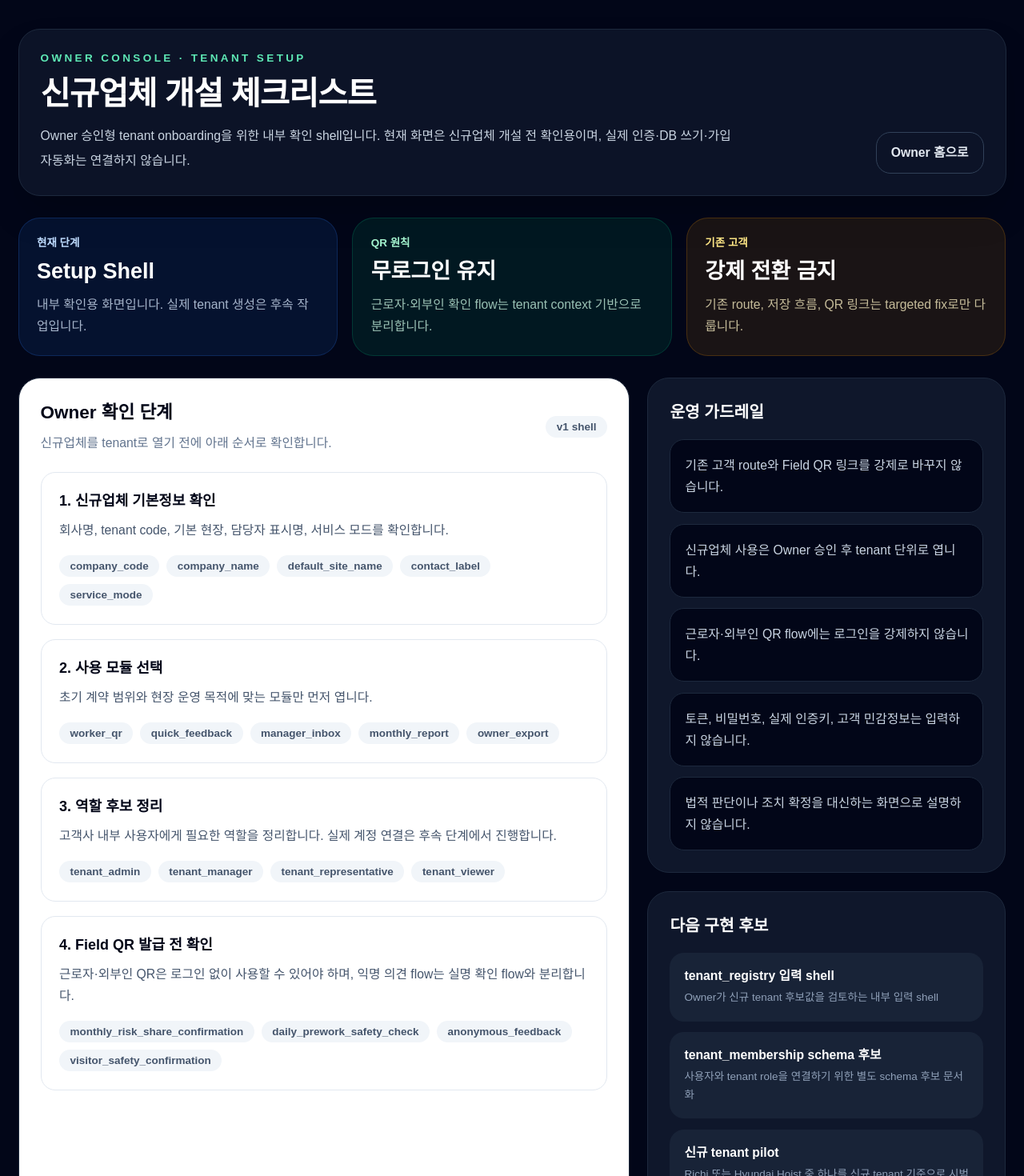
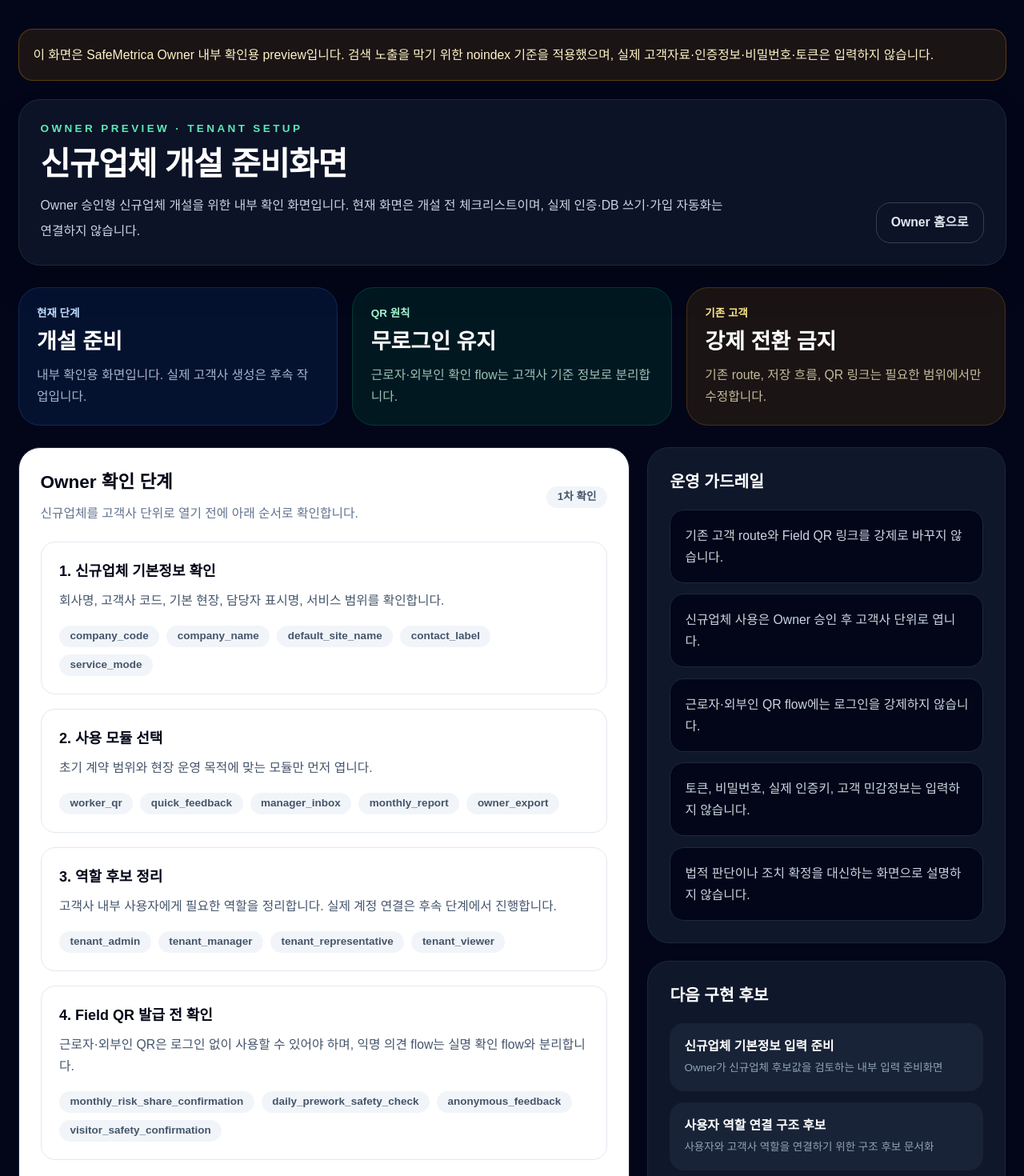
Before and after one commit to safemetrica/safe-metrica, a Next.js app: page /owner/tenant-onboarding in a window 1280 px wide. Shown: the top 1470 px of the page at 80% size. Built offline with nearby package versions, Linux system fonts and the light colour scheme.

Commit message:
fix: add owner tenant onboarding exposure guard (#727)

```diff
--- a/src/app/owner/tenant-onboarding/page.tsx
+++ b/src/app/owner/tenant-onboarding/page.tsx
@@ -1,11 +1,20 @@
+import type { Metadata } from "next";
 import Link from "next/link";
 
 export const dynamic = "force-dynamic";
 
+export const metadata: Metadata = {
+  title: "Owner Tenant Setup Checklist | SafeMetrica",
+  robots: {
+    index: false,
+    follow: false,
+  },
+};
+
 const setupSteps = [
   {
     title: "1. 신규업체 기본정보 확인",
-    description: "회사명, tenant code, 기본 현장, 담당자 표시명, 서비스 모드를 확인합니다.",
+    description: "회사명, 고객사 코드, 기본 현장, 담당자 표시명, 서비스 범위를 확인합니다.",
     items: ["company_code", "company_name", "default_site_name", "contact_label", "service_mode"],
   },
   {
@@ -27,7 +36,7 @@ const setupSteps = [
 
 const guardrails = [
   "기존 고객 route와 Field QR 링크를 강제로 바꾸지 않습니다.",
-  "신규업체 사용은 Owner 승인 후 tenant 단위로 엽니다.",
+  "신규업체 사용은 Owner 승인 후 고객사 단위로 엽니다.",
   "근로자·외부인 QR flow에는 로그인을 강제하지 않습니다.",
   "토큰, 비밀번호, 실제 인증키, 고객 민감정보는 입력하지 않습니다.",
   "법적 판단이나 조치 확정을 대신하는 화면으로 설명하지 않습니다.",
@@ -35,12 +44,12 @@ const guardrails = [
 
 const nextCandidates = [
   {
-    title: "tenant_registry 입력 shell",
-    description: "Owner가 신규 tenant 후보값을 검토하는 내부 입력 shell",
+    title: "신규업체 기본정보 입력 준비",
+    description: "Owner가 신규업체 후보값을 검토하는 내부 입력 준비화면",
   },
   {
-    title: "tenant_membership schema 후보",
-    description: "사용자와 tenant role을 연결하기 위한 별도 schema 후보 문서화",
+    title: "사용자 역할 연결 구조 후보",
+    description: "사용자와 고객사 역할을 연결하기 위한 구조 후보 문서화",
   },
   {
     title: "신규 tenant pilot",
@@ -52,17 +61,22 @@ export default function OwnerTenantOnboardingPage() {
   return (
     <main className="min-h-screen bg-slate-950 px-5 py-8 text-white">
       <section className="mx-auto max-w-6xl">
-        <div className="flex flex-col gap-5 rounded-3xl border border-slate-800 bg-slate-900/80 p-6 shadow-2xl md:flex-row md:items-end md:justify-between">
+        <div className="rounded-2xl border border-amber-500/30 bg-amber-500/10 p-4 text-sm leading-6 text-amber-100">
+          이 화면은 SafeMetrica Owner 내부 확인용 preview입니다. 검색 노출을 막기 위한
+          noindex 기준을 적용했으며, 실제 고객자료·인증정보·비밀번호·토큰은 입력하지 않습니다.
+        </div>
+
+        <div className="mt-5 flex flex-col gap-5 rounded-3xl border border-slate-800 bg-slate-900/80 p-6 shadow-2xl md:flex-row md:items-end md:justify-between">
           <div>
             <p className="text-xs font-black uppercase tracking-[0.25em] text-emerald-300">
-              Owner Console · Tenant Setup
+              Owner Preview · Tenant Setup
             </p>
             <h1 className="mt-3 text-3xl font-black tracking-tight md:text-4xl">
-              신규업체 개설 체크리스트
+              신규업체 개설 준비화면
             </h1>
             <p className="mt-3 max-w-3xl text-sm leading-7 text-slate-300">
-              Owner 승인형 tenant onboarding을 위한 내부 확인 shell입니다. 현재 화면은
-              신규업체 개설 전 확인용이며, 실제 인증·DB 쓰기·가입 자동화는 연결하지 않습니다.
+              Owner 승인형 신규업체 개설을 위한 내부 확인 화면입니다. 현재 화면은
+              개설 전 체크리스트이며, 실제 인증·DB 쓰기·가입 자동화는 연결하지 않습니다.
             </p>
           </div>
 
@@ -77,23 +91,23 @@ export default function OwnerTenantOnboardingPage() {
         <div className="mt-6 grid gap-4 md:grid-cols-3">
           <div className="rounded-3xl border border-blue-500/20 bg-blue-500/10 p-5">
             <p className="text-xs font-black text-blue-200">현재 단계</p>
-            <p className="mt-2 text-2xl font-black">Setup Shell</p>
+            <p className="mt-2 text-2xl font-black">개설 준비</p>
             <p className="mt-2 text-sm leading-6 text-blue-100/75">
-              내부 확인용 화면입니다. 실제 tenant 생성은 후속 작업입니다.
+              내부 확인용 화면입니다. 실제 고객사 생성은 후속 작업입니다.
             </p>
           </div>
           <div className="rounded-3xl border border-emerald-500/20 bg-emerald-500/10 p-5">
             <p className="text-xs font-black text-emerald-200">QR 원칙</p>
             <p className="mt-2 text-2xl font-black">무로그인 유지</p>
             <p className="mt-2 text-sm leading-6 text-emerald-100/75">
-              근로자·외부인 확인 flow는 tenant context 기반으로 분리합니다.
+              근로자·외부인 확인 flow는 고객사 기준 정보로 분리합니다.
             </p>
           </div>
           <div className="rounded-3xl border border-amber-500/20 bg-amber-500/10 p-5">
             <p className="text-xs font-black text-amber-200">기존 고객</p>
             <p className="mt-2 text-2xl font-black">강제 전환 금지</p>
             <p className="mt-2 text-sm leading-6 text-amber-100/75">
-              기존 route, 저장 흐름, QR 링크는 targeted fix로만 다룹니다.
+              기존 route, 저장 흐름, QR 링크는 필요한 범위에서만 수정합니다.
             </p>
           </div>
         </div>
@@ -104,11 +118,11 @@ export default function OwnerTenantOnboardingPage() {
               <div>
                 <h2 className="text-xl font-black">Owner 확인 단계</h2>
                 <p className="mt-2 text-sm leading-6 text-slate-500">
-                  신규업체를 tenant로 열기 전에 아래 순서로 확인합니다.
+                  신규업체를 고객사 단위로 열기 전에 아래 순서로 확인합니다.
                 </p>
               </div>
               <span className="rounded-full bg-slate-100 px-3 py-1 text-xs font-black text-slate-600">
-                v1 shell
+                1차 확인
               </span>
             </div>
 
@@ -137,7 +151,10 @@ export default function OwnerTenantOnboardingPage() {
               <h2 className="text-lg font-black">운영 가드레일</h2>
               <div className="mt-4 space-y-3">
                 {guardrails.map((item) => (
-                  <div key={item} className="rounded-2xl border border-slate-800 bg-slate-950 p-4 text-sm leading-6 text-slate-300">
+                  <div
+                    key={item}
+                    className="rounded-2xl border border-slate-800 bg-slate-950 p-4 text-sm leading-6 text-slate-300"
+                  >
                     {item}
                   </div>
                 ))}
@@ -159,7 +176,7 @@ export default function OwnerTenantOnboardingPage() {
         </div>
 
         <div className="mt-6 rounded-3xl border border-slate-800 bg-slate-900 p-5 text-xs leading-6 text-slate-400">
-          이 화면은 Owner 내부 운영용 shell입니다. 실제 고객자료, 토큰, 인증키, 비밀번호, 근로자 개인정보를 입력하지 않습니다.
+          이 화면은 Owner 내부 운영용 preview입니다. 실제 고객자료, 토큰, 인증키, 비밀번호, 근로자 개인정보를 입력하지 않습니다.
         </div>
       </section>
     </main>
```
